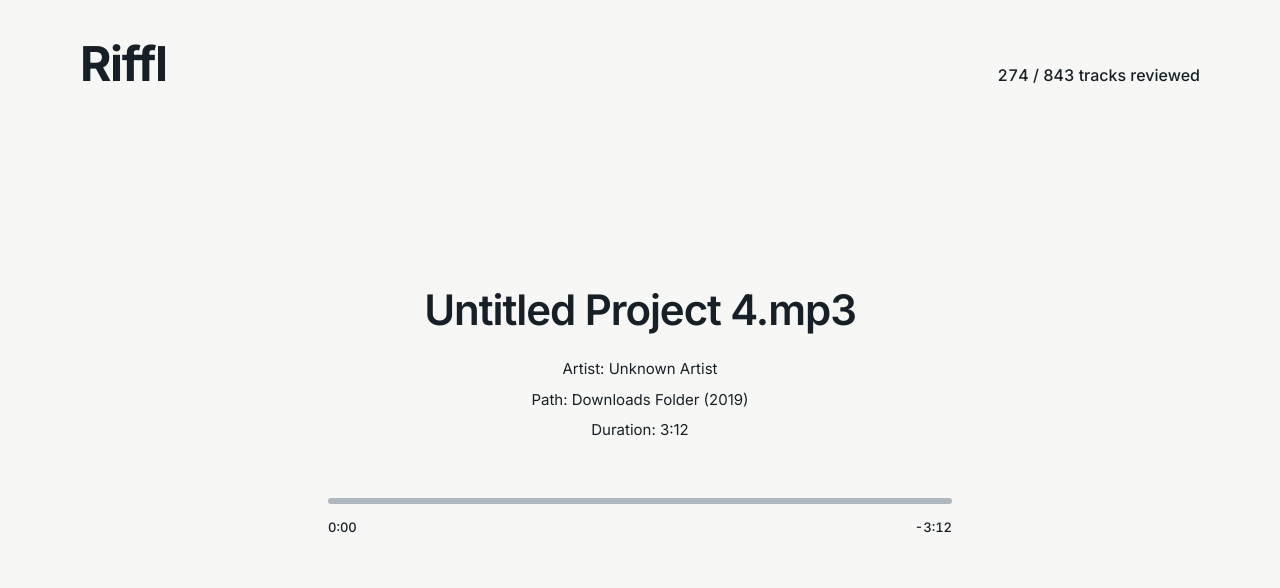
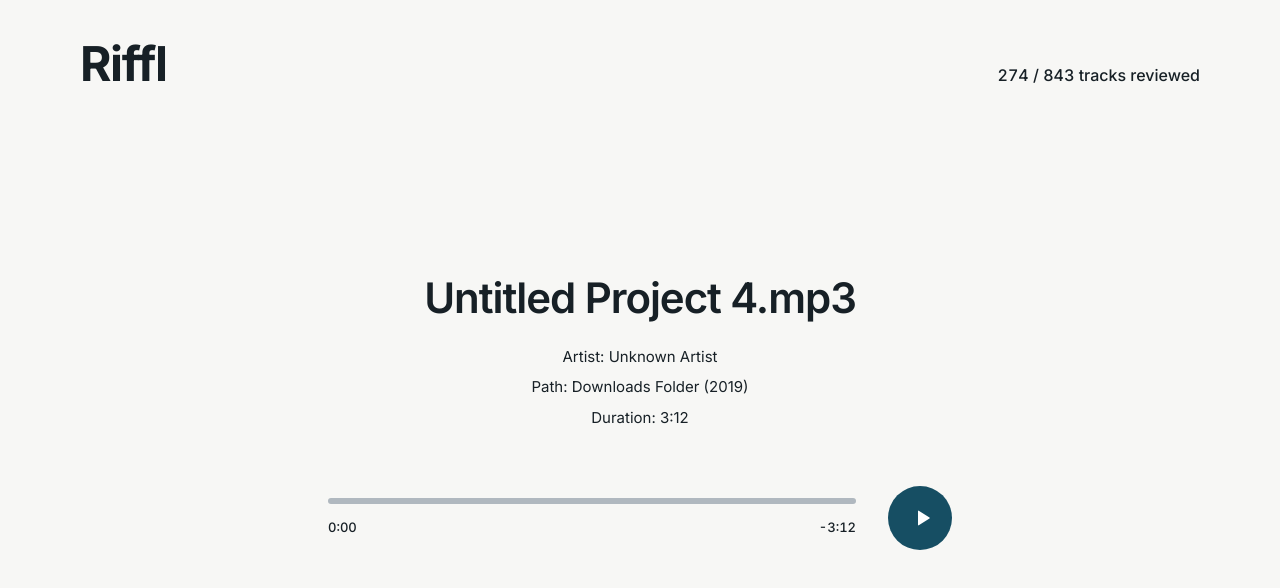
Before and after one commit to ItokianaRAKT/riffl-frontend, a React (Vite) app: page / in a window 1280 px wide. Shown: the top 588 px of the page. Built offline with nearby package versions, Linux system fonts and the light colour scheme.

Commit message:
feat: add circular play and pause control

```diff
--- a/src/App.tsx
+++ b/src/App.tsx
@@ -7,7 +7,10 @@ import { usePlayback } from "./hooks/usePlayback";
 const track = mockTracks[0];
 
 export default function App() {
-  const { currentTime, seek } = usePlayback(track.duration, track.id);
+  const { currentTime, isPlaying, seek, toggle } = usePlayback(
+    track.duration,
+    track.id,
+  );
 
   return (
     <div className="flex min-h-full flex-col">
@@ -17,7 +20,9 @@ export default function App() {
         <AudioPlayer
           currentTime={currentTime}
           duration={track.duration}
+          isPlaying={isPlaying}
           onSeek={seek}
+          onToggle={toggle}
         />
       </main>
     </div>
--- a/src/components/AudioPlayer.tsx
+++ b/src/components/AudioPlayer.tsx
@@ -4,13 +4,17 @@ import { formatTime } from "../utils/format";
 interface AudioPlayerProps {
   currentTime: number;
   duration: number;
+  isPlaying: boolean;
   onSeek: (time: number) => void;
+  onToggle: () => void;
 }
 
 export default function AudioPlayer({
   currentTime,
   duration,
+  isPlaying,
   onSeek,
+  onToggle,
 }: AudioPlayerProps) {
   const barRef = useRef<HTMLDivElement>(null);
 
@@ -48,6 +52,33 @@ export default function AudioPlayer({
           <span>-{formatTime(remaining)}</span>
         </div>
       </div>
+      <button
+        type="button"
+        onClick={onToggle}
+        aria-label={isPlaying ? "Pause" : "Play"}
+        className="grid h-16 w-16 shrink-0 place-items-center rounded-full bg-petroleum text-white transition-colors duration-150 hover:bg-[#0f3d4e] focus-visible:outline-2 focus-visible:outline-offset-2 focus-visible:outline-petroleum active:scale-95"
+      >
+        {isPlaying ? (
+          <svg
+            viewBox="0 0 24 24"
+            fill="currentColor"
+            aria-hidden="true"
+            className="h-6 w-6"
+          >
+            <rect x="6.5" y="5" width="4" height="14" rx="1.2" />
+            <rect x="13.5" y="5" width="4" height="14" rx="1.2" />
+          </svg>
+        ) : (
+          <svg
+            viewBox="0 0 24 24"
+            fill="currentColor"
+            aria-hidden="true"
+            className="ml-1 h-6 w-6"
+          >
+            <path d="M8 5.13v13.74a.5.5 0 0 0 .76.43l10.72-6.87a.5.5 0 0 0 0-.86L8.76 4.7a.5.5 0 0 0-.76.43Z" />
+          </svg>
+        )}
+      </button>
     </div>
   );
 }
```
